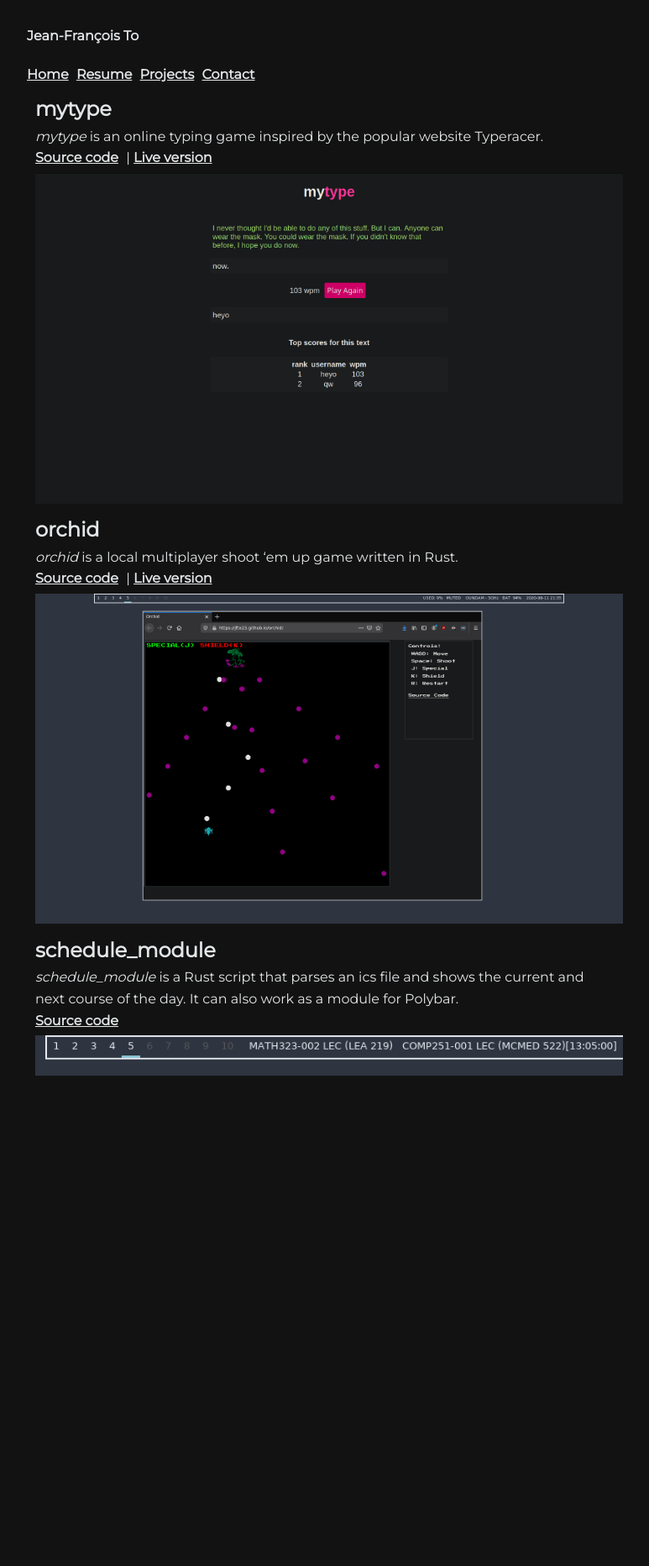
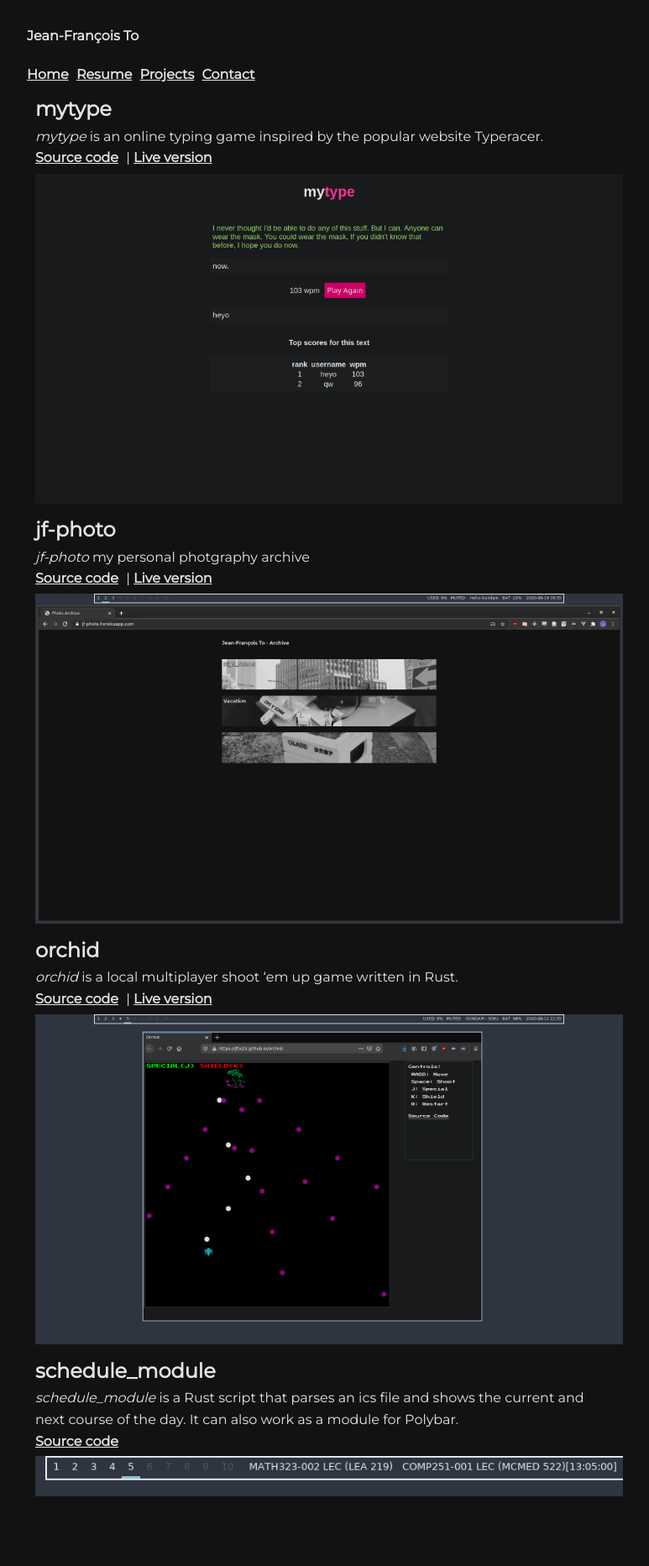
Before and after one commit to jfto23/personal_website, a Jekyll site: the page built from projects.markdown, in a window 1280 px wide. Shown: the whole page at 84% size, without its empty margins (258-1031 px from the left). Built offline with Jekyll 4.4.1, drawn with Linux system fonts in a browser that asks for light colours; before the commit the page ends 1364 px from its top, so only the background shows below that.

Commit message:
add jf-photo

```diff
--- a/projects.markdown
+++ b/projects.markdown
@@ -14,6 +14,16 @@ code](https://github.com/jfto23/mytype)__ | __[Live
 version](https://serene-dawn-01436.herokuapp.com)__
 
 ![](./assets/images/mytype_pic.png)
+
+## jf-photo
+
+_jf-photo_ my personal photgraphy archive
+
+__[Source
+code](https://github.com/jfto23/jf-photo)__ | __[Live
+version](http://jf-photo.herokuapp.com)__
+
+![](./assets/images/jf-photo_pic.png)
 
 ## orchid
 
```
Also changed, not shown: assets/images/jf-photo_pic.png (added).
